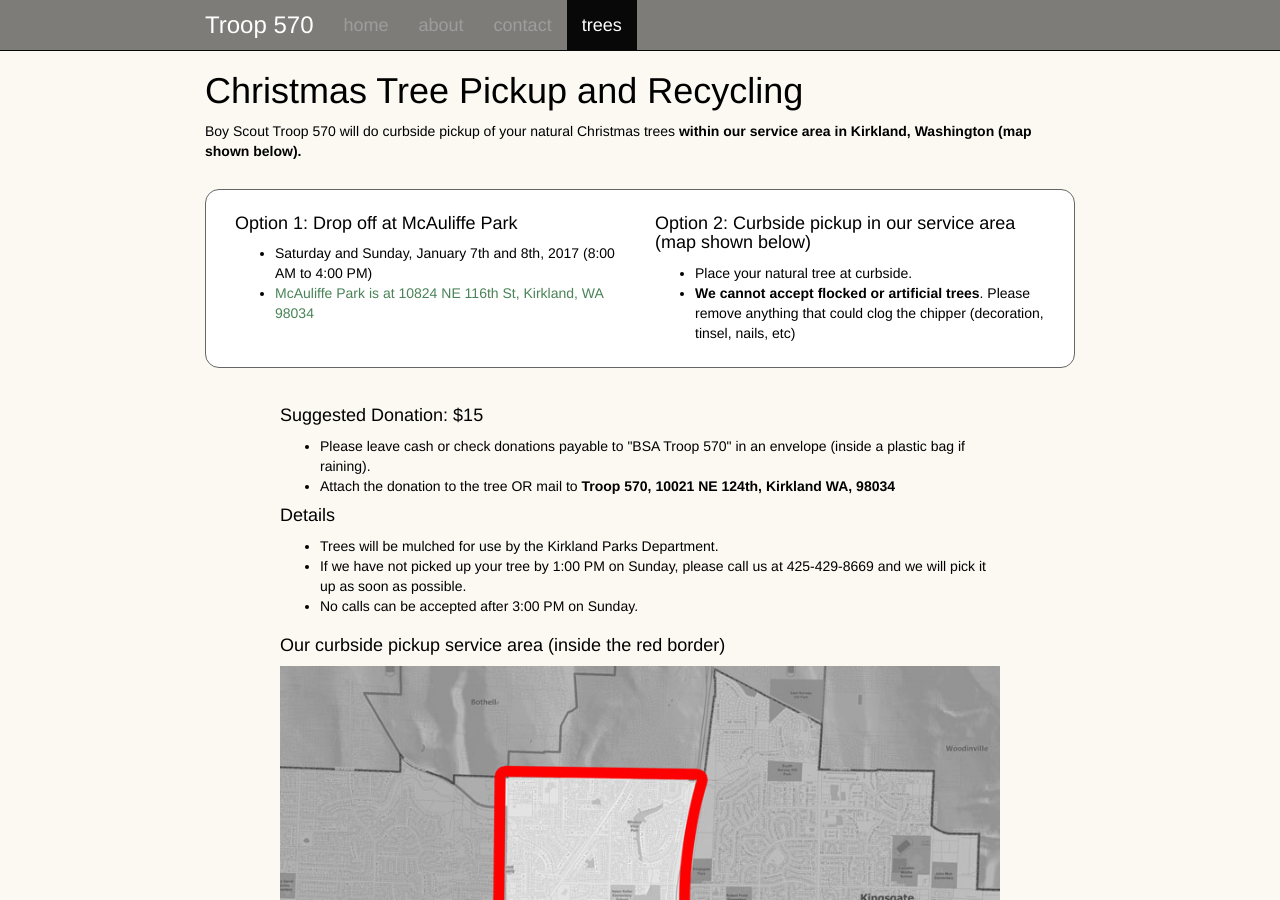
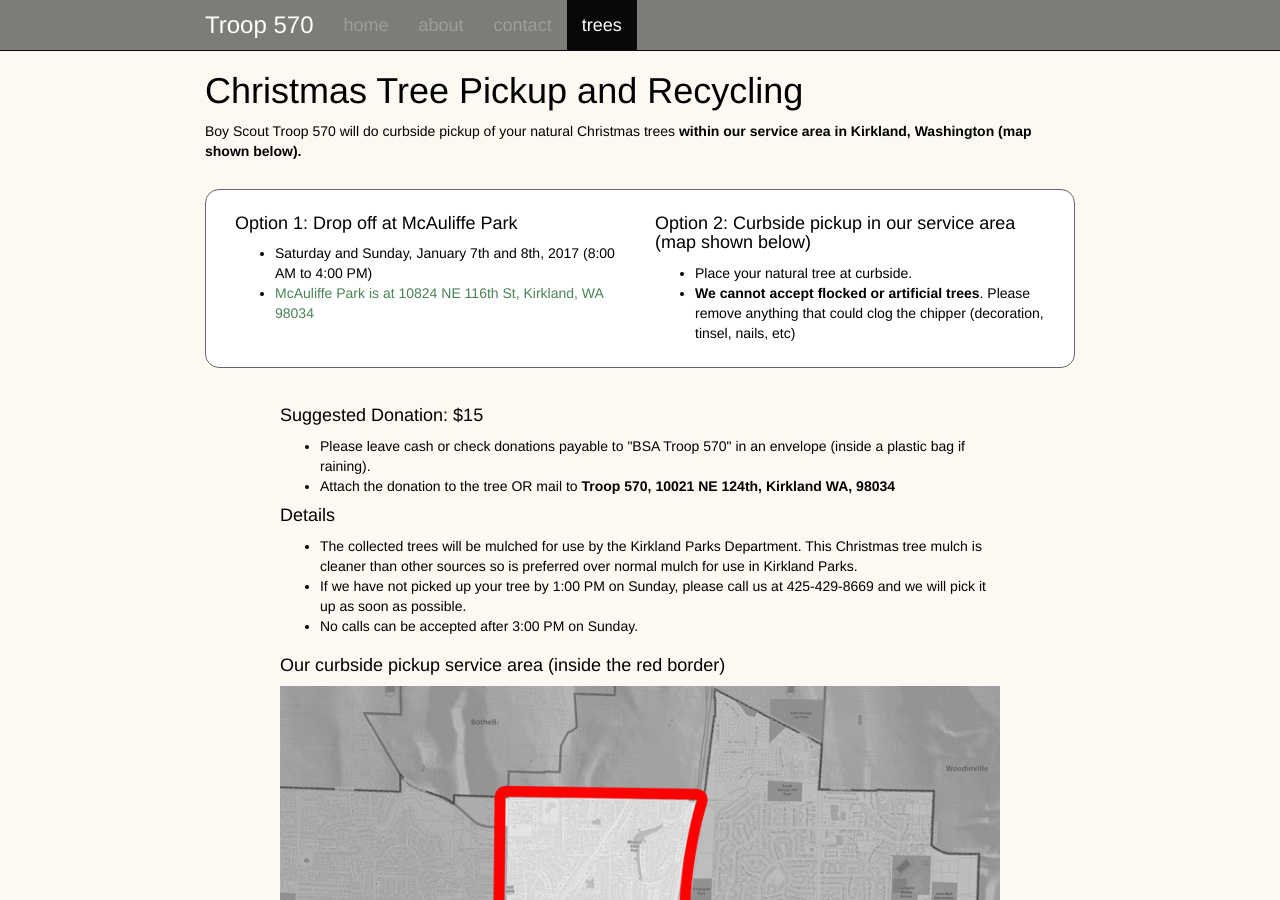
Before and after one commit to troop570/troop570.github.io, a Jekyll site: the page built from trees/index.html, in a window 1280 px wide and 900 px high. Built offline with Jekyll 4.4.1, drawn with Linux system fonts in a browser that asks for light colours; nearby versions of some CDN libraries.

Commit message:
Christmas Tree mulch is preferred.

```diff
--- a/trees/index.html
+++ b/trees/index.html
@@ -46,7 +46,7 @@ description: Details on Troop 570's Christmas tree pickup and recycling event.
       </ul>
       <h4>Details</h4>
       <ul>
-        <li>Trees will be mulched for use by the Kirkland Parks Department.</li>
+        <li>The collected trees will be mulched for use by the Kirkland Parks Department. This Christmas tree mulch is cleaner than other sources so is preferred over normal mulch for use in Kirkland Parks. </li>
         <li>If we have not picked up your tree by 1:00 PM on Sunday, please call us at 425-429-8669 and we will pick it up as soon as possible.</li>
         <li>No calls can be accepted after 3:00 PM on Sunday.</li>
       </ul>
```
